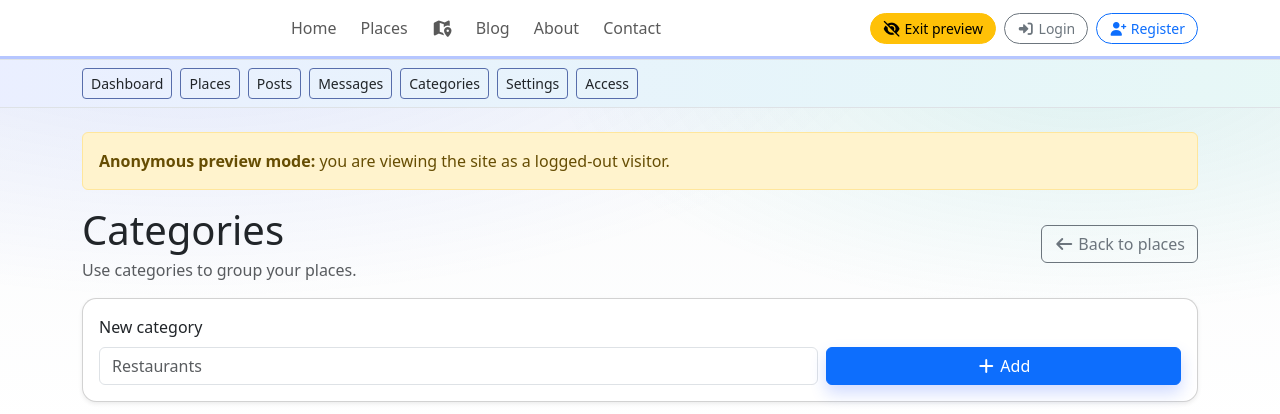
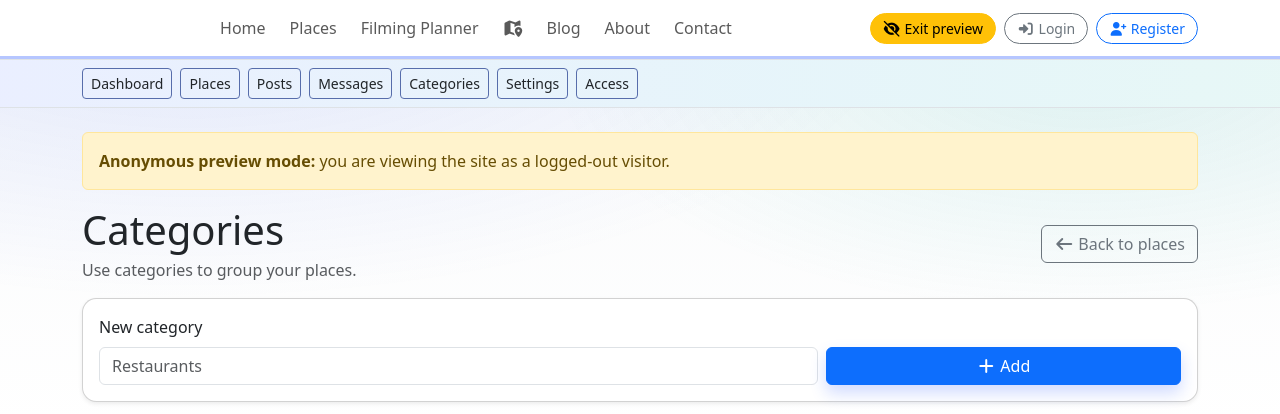
Before and after one commit to drakeg/vlog_travel_finder, a Flask app: page /admin/categories in a window 1280 px wide. Shown: the top 414 px of the page. Run offline with Flask 3, Linux system fonts and the light colour scheme; the visitor is signed in with stand-in values (Sample User, id 1); data comes from the database, SQL or seed files in the repository; data that the repository does not hold is empty.

Commit message:
feat: link filming planner in primary navigation

```diff
--- a/templates/base.html
+++ b/templates/base.html
@@ -58,6 +58,7 @@
               <li class="nav-item">
                 <a class="nav-link" href="{{ url_for('public.places') }}">Places</a>
               </li>
+              <li class="nav-item"><a class="nav-link" href="{{ url_for('filming.index') }}">Filming Planner</a></li>
 
               <li class="nav-item d-none d-lg-flex nav-logo-item">
                 <a class="nav-link" href="{{ url_for('public.home') }}">
```
